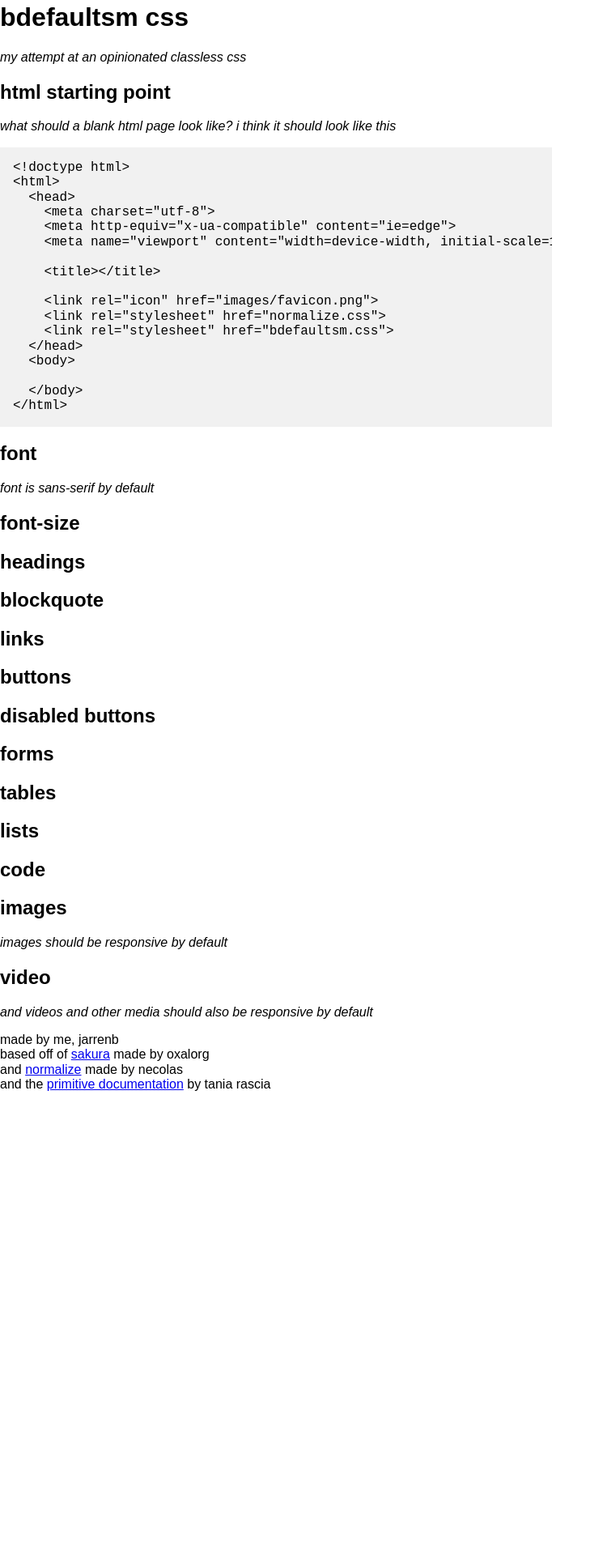
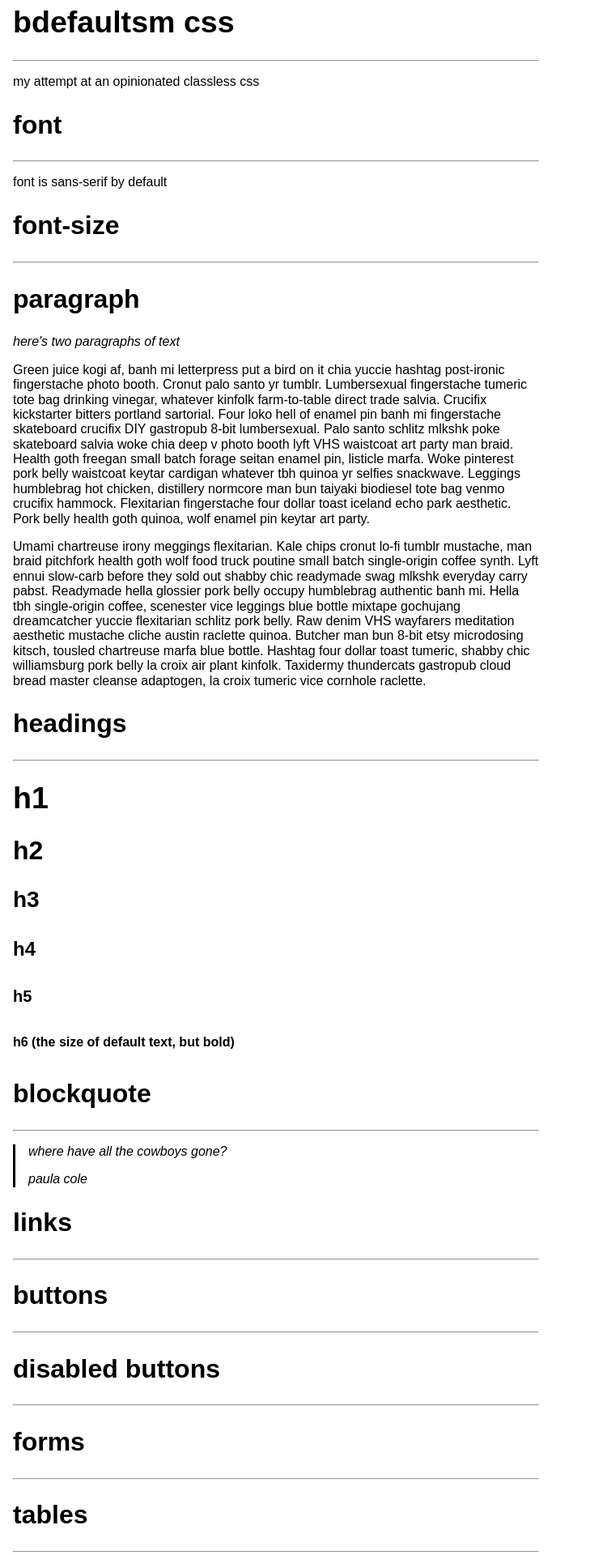
Before and after one commit to jarrenb/bdefaultsm-css, a plain HTML site: page index.html in a window 1280 px wide. Shown: the part 18-1938 px from the top of the page at 81% size, without its empty margins (0-745 px from the left). Before the commit the page ends 1382 px from the top, so only its background shows below. Drawn offline with nearby package versions, Linux system fonts and the light colour scheme.

Commit message:
updated bdefaultsm styles
added some more html content

```diff
--- a/bdefaultsm.css
+++ b/bdefaultsm.css
@@ -5,23 +5,20 @@
 /* ==== on github here: ============================== */
 /* ==== https://github.com/jarrenb/bdefaultsm-css ==== */
 
+/* html & body */
 html {
   font-family: sans-serif;
 }
-/*
+
 body {
-  font-size: 1.8rem;
+  margin: 1em;
+  max-width: 650px;
 }
-*/
-/* h tags */
-/*
+
+/* h1, h2, h3, h4, h5, h6 */
 h1, h2, h3, h4, h5, h6 {
   line-height: 1.1;
   font-weight: 700;
-  overflow-wrap: break-word;
-  word-wrap: break-word;
-  word-break: break-word;
-  hyphens: auto;
 }
 
 h1 {
@@ -47,45 +44,34 @@ h5 {
 h6 {
   font-size: 1em;
 }
-*/
-/* links */
-/*
-a {
-  color: #0366d6;
-  text-decoration: none;
+
+/* lists */
+ul {
+  padding-left: 1.4em;
 }
 
-a:hover {
-  border-bottom: 2px solid #0366d6;
-}
-*/
-/* lists */
-/*
-ul {
+ol {
   padding-left: 1.4em;
 }
 
 li {
   margin-bottom: 0.4em;
 }
-*/
+
 /* images */
-/*
 img {
   max-width: 100%;
 }
-*/
 
+/* pre & code */
 pre {
   background-color: #f1f1f1;
   display: block;
   padding: 1em;
   overflow-x: auto;
-  max-width: 650px;
 }
 
-/* Tables */
-/*
+/* tables */
 table {
   border-collapse: collapse;
 }
@@ -99,9 +85,17 @@ caption {
   text-align: left;
   font-weight: bold;
 }
-*/
-/* buttons, forms, and input */
-/*
+
+/* buttons, forms, inputs, and links */
+a {
+  color: #0366d6;
+  text-decoration: none;
+}
+
+a:hover {
+  border-bottom: 2px solid #0366d6;
+}
+
 textarea, select, input[type] {
   color: #4a4a4a;
   padding: 6px 10px;
@@ -149,9 +143,8 @@ input[type="button"]:hover {
   color: white;
   outline: 0;
 }
-*/
+
 /* disabled buttons should look kind of broken, and shouldn't do anything */
-/*
 .button[disabled],
 button[disabled],
 input[type="submit"][disabled],
@@ -176,7 +169,7 @@ input[type="button"][disabled]:hover {
 
 label, legend, fieldset {
   display: block;
-  margin-bottom: .5rem;
+  margin-bottom: .5em;
   font-weight: 600;
 }
 
@@ -198,14 +191,7 @@ small, sub, sup {
 
 blockquote {
   font-style: italic;
-  margin-left: 1.5em;
+  margin-left: 0;
   padding-left: 1em;
   border-left: 3px solid black;
 }
-*/
-/* widths */
-/*
-p, h1, h2, h3, h4, h5, h6, pre, code, blockquote, ol, ul, textarea {
-  max-width: 28em;
-}
-*/
--- a/index.html
+++ b/index.html
@@ -17,99 +17,106 @@
   <body>
     <header>
       <h1>bdefaultsm css</h1>
-      <p><em>my attempt at an opinionated classless css</em></p>
+      <hr>
+      <p>my attempt at an opinionated classless css</p>
     </header>
 
     <main>
       <section>
         <article>
-          <h2>html starting point</h2>
-          <p><em>what should a blank html page look like? i think it should look like this</em></p>
-          <pre><code>&lt;!doctype html&gt;<br>&lt;html&gt;<br>  &lt;head&gt;<br>    &lt;meta charset=&quot;utf-8&quot;&gt;<br>    &lt;meta http-equiv=&quot;x-ua-compatible&quot; content=&quot;ie=edge&quot;&gt;<br>    &lt;meta name=&quot;viewport&quot; content=&quot;width=device-width, initial-scale=1&quot;&gt;<br><br>    &lt;title&gt;&lt;/title&gt;<br><br>    &lt;link rel=&quot;icon&quot; href=&quot;images/favicon.png&quot;&gt;<br>    &lt;link rel=&quot;stylesheet&quot; href=&quot;normalize.css&quot;&gt;<br>    &lt;link rel=&quot;stylesheet&quot; href=&quot;bdefaultsm.css&quot;&gt;<br>  &lt;/head&gt;<br>  &lt;body&gt;<br><br>  &lt;/body&gt;<br>&lt;/html&gt;</code></pre>
-        </article>
-      </section>
-
-      <!-- this is not a bootstrap fork, but the idea of containers being part of a default html page is interesting to me, so i'm leaving it in here -->
-      <!-- <section>containers</section> -->
-
-      <!-- same for a grid. should an html document have default grid capability? wait a minute, they do now. so nevermind -->
-      <!-- <section>grid</section> -->
-
-      <section>
-        <article>
           <h2>font</h2>
-          <p><em>font is sans-serif by default</em></p>
+          <hr>
+          <p>font is sans-serif by default</p>
         </article>
         <article>
           <h2>font-size</h2>
+          <hr>
+          <p></p>
+        </article>
+        <article>
+          <h2>paragraph</h2>
+          <p><em>here's two paragraphs of text</em></p>
+          <p>Green juice kogi af, banh mi letterpress put a bird on it chia yuccie hashtag post-ironic fingerstache photo booth. Cronut palo santo yr tumblr. Lumbersexual fingerstache tumeric tote bag drinking vinegar, whatever kinfolk farm-to-table direct trade salvia. Crucifix kickstarter bitters portland sartorial. Four loko hell of enamel pin banh mi fingerstache skateboard crucifix DIY gastropub 8-bit lumbersexual. Palo santo schlitz mlkshk poke skateboard salvia woke chia deep v photo booth lyft VHS waistcoat art party man braid. Health goth freegan small batch forage seitan enamel pin, listicle marfa. Woke pinterest pork belly waistcoat keytar cardigan whatever tbh quinoa yr selfies snackwave. Leggings humblebrag hot chicken, distillery normcore man bun taiyaki biodiesel tote bag venmo crucifix hammock. Flexitarian fingerstache four dollar toast iceland echo park aesthetic. Pork belly health goth quinoa, wolf enamel pin keytar art party.</p>
+          <p>Umami chartreuse irony meggings flexitarian. Kale chips cronut lo-fi tumblr mustache, man braid pitchfork health goth wolf food truck poutine small batch single-origin coffee synth. Lyft ennui slow-carb before they sold out shabby chic readymade swag mlkshk everyday carry pabst. Readymade hella glossier pork belly occupy humblebrag authentic banh mi. Hella tbh single-origin coffee, scenester vice leggings blue bottle mixtape gochujang dreamcatcher yuccie flexitarian schlitz pork belly. Raw denim VHS wayfarers meditation aesthetic mustache cliche austin raclette quinoa. Butcher man bun 8-bit etsy microdosing kitsch, tousled chartreuse marfa blue bottle. Hashtag four dollar toast tumeric, shabby chic williamsburg pork belly la croix air plant kinfolk. Taxidermy thundercats gastropub cloud bread master cleanse adaptogen, la croix tumeric vice cornhole raclette.</p>
         </article>
         <article>
           <h2>headings</h2>
-          <!-- <p>
-            <h1>heading 1</h1>
-            <h2>heading 2</h2>
-            <h3>heading 3</h3>
-            <h4>heading 4</h4>
-            <h5>heading 5</h5>
-            <h6>heading 6</h6>
-          </p> -->
+          <hr>
+          <p>
+            <h1>h1</h1>
+            <h2>h2</h2>
+            <h3>h3</h3>
+            <h4>h4</h4>
+            <h5>h5</h5>
+            <h6>h6 (the size of default text, but bold)</h6>
+          </p>
         </article>
         <article>
           <h2>blockquote</h2>
-          <!-- <blockquote>
+          <hr>
+          <blockquote>
             <p>where have all the cowboys gone?</p>
             <cite>paula cole</cite>
-          </blockquote> -->
+          </blockquote>
         </article>
       </section>
 
       <section>
         <article>
           <h2>links</h2>
+          <hr>
         </article>
         <article>
           <h2>buttons</h2>
+          <hr>
         </article>
         <article>
           <h2>disabled buttons</h2>
+          <hr>
         </article>
       </section>
 
       <section>
         <article>
           <h2>forms</h2>
+          <hr>
         </article>
       </section>
 
       <section>
         <article>
           <h2>tables</h2>
+          <hr>
         </article>
       </section>
 
       <section>
         <article>
           <h2>lists</h2>
+          <hr>
         </article>
       </section>
 
       <section>
         <article>
           <h2>code</h2>
+          <hr>
+          <pre><code>&lt;!doctype html&gt;<br>&lt;html&gt;<br>  &lt;head&gt;<br>    &lt;meta charset=&quot;utf-8&quot;&gt;<br>    &lt;meta http-equiv=&quot;x-ua-compatible&quot; content=&quot;ie=edge&quot;&gt;<br>    &lt;meta name=&quot;viewport&quot; content=&quot;width=device-width, initial-scale=1&quot;&gt;<br><br>    &lt;title&gt;&lt;/title&gt;<br><br>    &lt;link rel=&quot;icon&quot; href=&quot;images/favicon.png&quot;&gt;<br>    &lt;link rel=&quot;stylesheet&quot; href=&quot;normalize.css&quot;&gt;<br>    &lt;link rel=&quot;stylesheet&quot; href=&quot;bdefaultsm.css&quot;&gt;<br>  &lt;/head&gt;<br>  &lt;body&gt;<br><br>  &lt;/body&gt;<br>&lt;/html&gt;</code></pre>
         </article>
       </section>
 
       <section>
         <article>
           <h2>images</h2>
-          <p><em>images should be responsive by default</em></p>
+          <hr>
+          <p>images should be responsive by default</p>
         </article>
         <article>
           <h2>video</h2>
-          <p><em>and videos and other media should also be responsive by default</em></p>
+          <hr>
+          <p>and videos and other media should also be responsive by default</p>
         </article>
       </section>
-
     </main>
 
     <footer>
@@ -117,7 +124,8 @@
         made by me, jarrenb<br>
         based off of <a href="https://github.com/oxalorg/sakura" target="_blank">sakura</a> made by oxalorg<br>
         and <a href="https://necolas.github.io/normalize.css/" target="_blank">normalize</a> made by necolas<br>
-        and the <a href="https://taniarascia.github.io/primitive/" target="_blank">primitive documentation</a> by tania rascia
+        and the <a href="https://taniarascia.github.io/primitive/" target="_blank">primitive documentation</a> by tania rascia<br>
+        hipster ipsum provided by <a href="https://hipsum.co" target="_blank">hipsum.co</a>
       </p>
     </footer>
 
```
